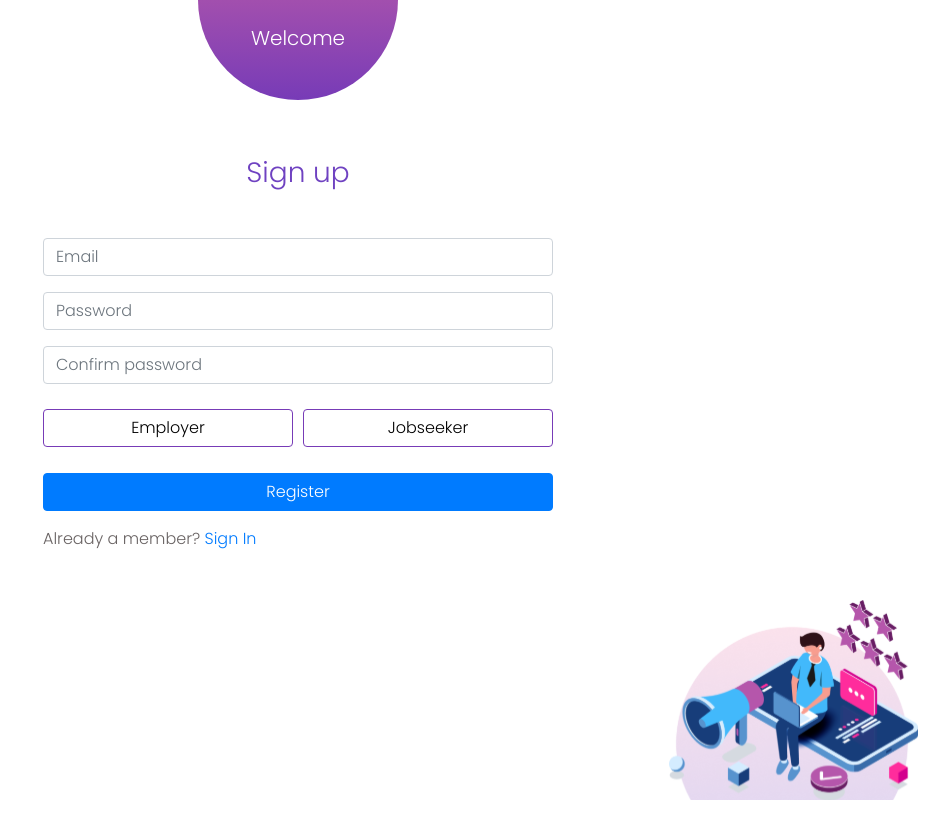
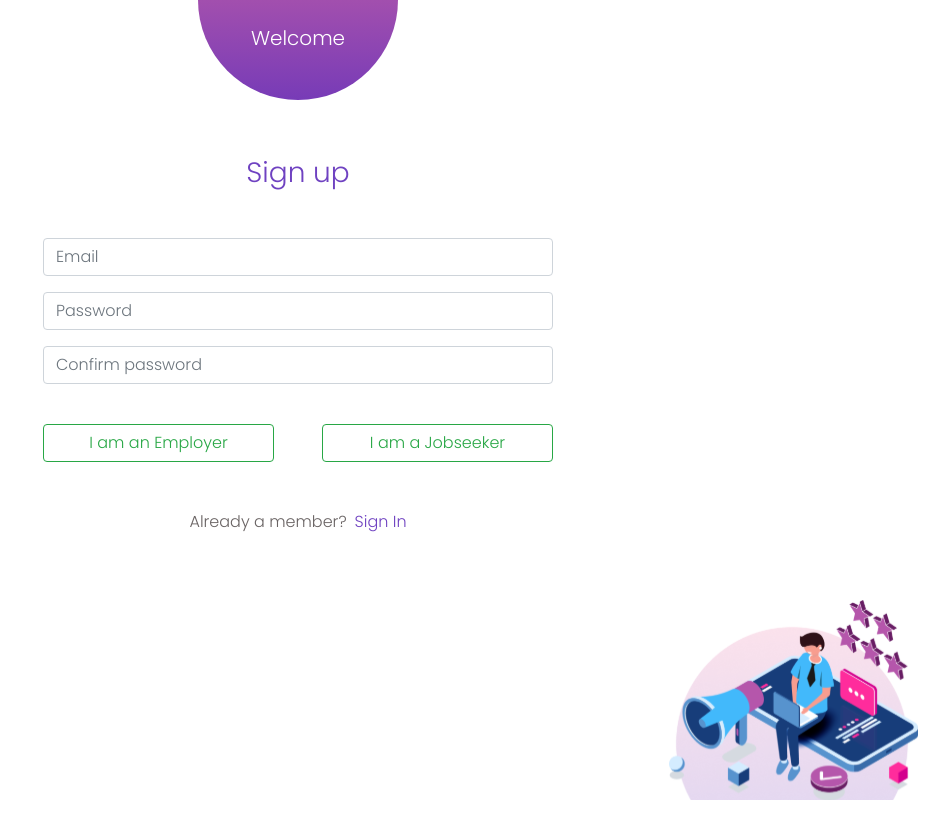
Before and after one commit to khumair/Tindev-Frontend, a React (Create React App) app: page /register in a window 1280 px wide. Shown: the top 838 px of the page, without its empty margins (342-1280 px from the left). Built offline with nearby package versions, Linux system fonts and the light colour scheme.

Commit message:
Restructured Register Roles

```diff
--- a/src/pages/Register/index.tsx
+++ b/src/pages/Register/index.tsx
@@ -6,14 +6,12 @@ import { Form, Col } from 'react-bootstrap'
 import HalfCircle from '../../components/HalfCircle'
 import CustomSvgIcon from '../../components/CustomSvgIcon'
 import starsLady from '../../media/star-lady.svg'
-import CustomButton from '../../components/CustomButton'
 import Loader from '../../components/Loader'
 import Message from '../../components/Message'
 import { registerEmployerRequest } from '../../redux/actions/employer'
 import { registerJobseekerRequest } from '../../redux/actions/jobseeker'
 import { AppState } from '../../redux/types'
 import FormContainer from '../../components/FormContainer'
-import Role from '../../components/Role'
 
 const Register = () => {
   const [email, setEmail] = useState('')
@@ -35,16 +33,6 @@ const Register = () => {
 
   const dispatch = useDispatch()
 
-  const handleRole = (event: React.FormEvent) => {
-    event.preventDefault()
-    if (document.getElementById('jobseeker') === event.target) {
-      setRole(jobseeker)
-    }
-    if (document.getElementById('employer') === event.target) {
-      setRole(employer)
-    }
-  }
-
   const handleSubmit = (event: React.FormEvent) => {
     event.preventDefault()
     if (password !== confirmPassword) {
@@ -58,6 +46,13 @@ const Register = () => {
       dispatch(registerEmployerRequest(email, password))
       setMessage('Registered successfully')
     }
+  }
+
+  const employerSelect = () => {
+    setRole(employer)
+  }
+  const jobseekerSelect = () => {
+    setRole(jobseeker)
   }
 
   return (
@@ -114,13 +109,26 @@ const Register = () => {
               />
             </Form.Group>
           </Form.Row>
-
-          <Role handleRole={handleRole} text1="Employer" text2="Jobseeker" />
-
-          <CustomButton text="Register" className="my-3 register-button" />
-
-          <p>
-            Already a member? <Link to="/login">Sign In</Link>
+          <br />
+          <div className="d-flex justify-content-around  mb-5">
+            <button
+              className="employerBtn btn btn-outline-success mr-5 w-50"
+              onClick={employerSelect}
+            >
+              I am an Employer
+            </button>
+            <button
+              className="employerBtn btn btn-outline-success w-50"
+              onClick={jobseekerSelect}
+            >
+              I am a Jobseeker
+            </button>
+          </div>
+          <p className="text-center">
+            Already a member?
+            <Link to="/login" className="purple-text pl-2">
+              Sign In
+            </Link>
           </p>
         </Form>
       </FormContainer>
```
